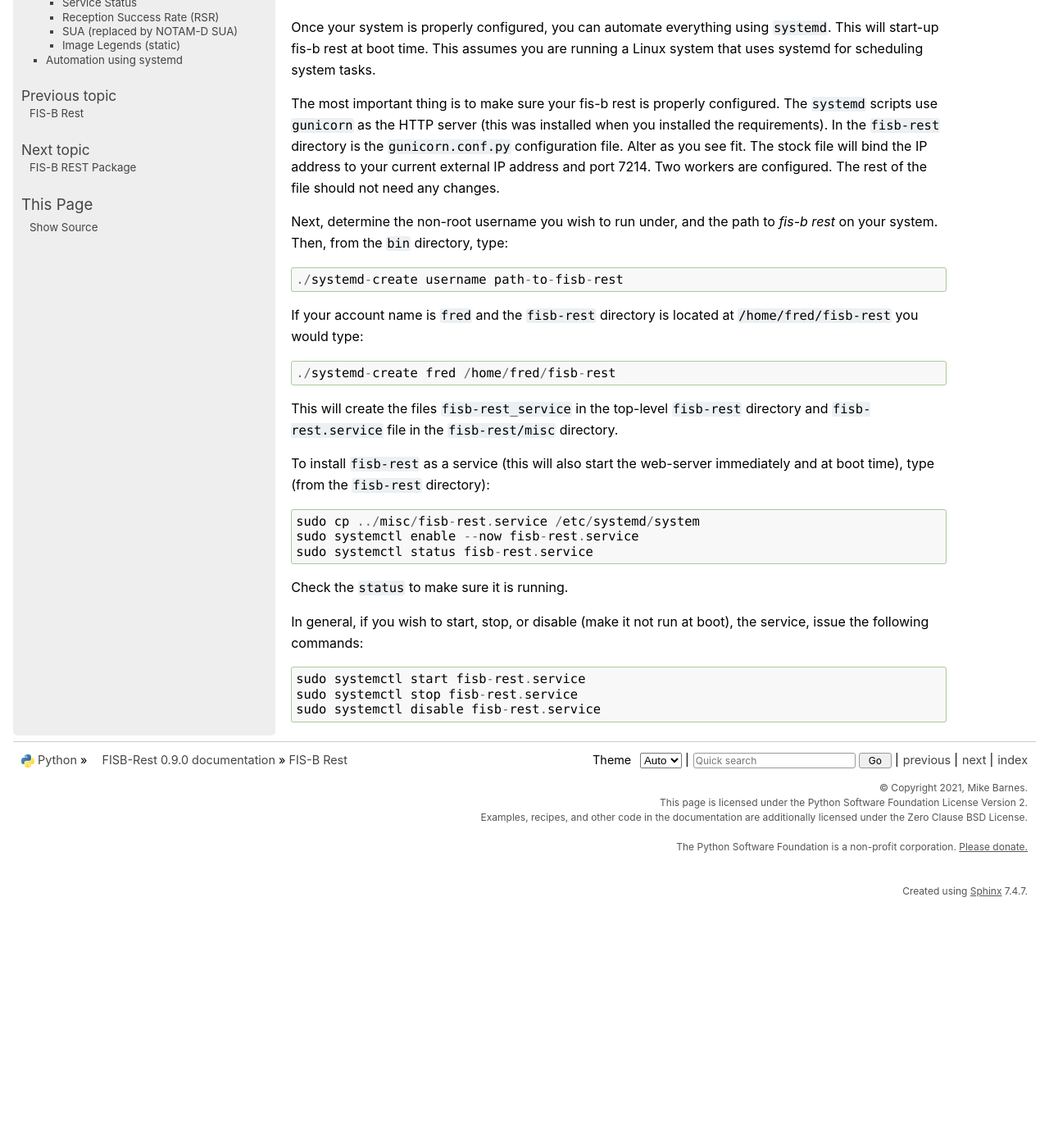
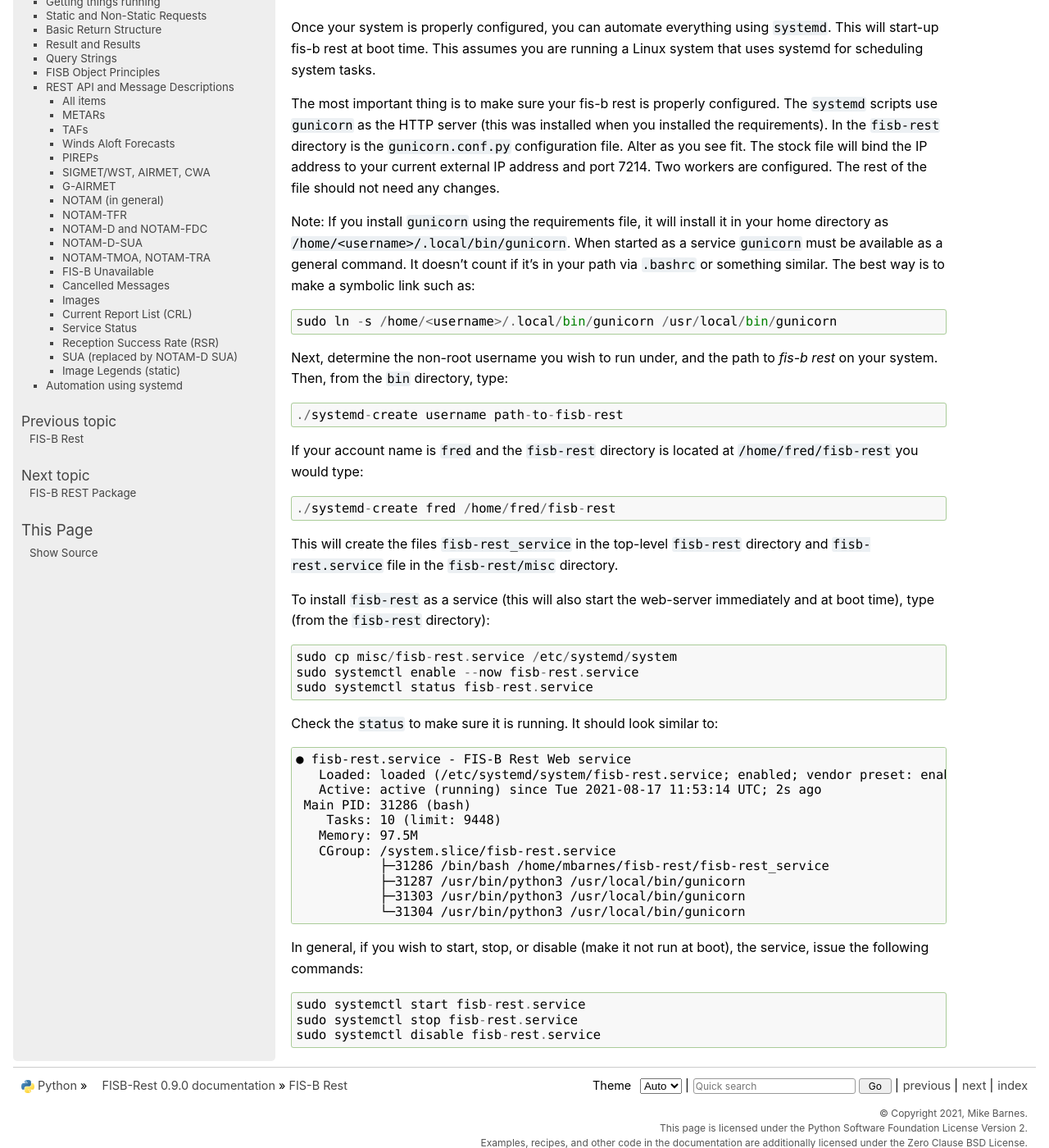
Before and after one commit to rand-projects/fisb-rest, a Sphinx documentation site: the page built from docs/source/document.rst, in a window 1280 px wide and 1400 px high, scrolled down 42790 px. Shown: the whole window at 82% size. Built offline with Sphinx 7.4.7, drawn with Linux system fonts in a browser that asks for light colours; before the commit the page ends 43895 px from its top, so only the background shows below that.

Commit message:
Minor tweaks to get systemd working.

```diff
--- a/docs/source/document.rst
+++ b/docs/source/document.rst
@@ -2278,6 +2278,14 @@ file. Alter as you see fit. The stock file will bind the  IP address to your cur
 external IP address and port 7214. Two workers are configured. The rest of the file
 should not need any changes.
 
+Note: If you install ``gunicorn`` using the requirements file, it will install it
+in your home directory as ``/home/<username>/.local/bin/gunicorn``. When started
+as a service ``gunicorn`` must be available as a general command. It doesn't count if
+it's in your path via ``.bashrc`` or something similar. The best way is to make a
+symbolic link such as: ::
+
+  sudo ln -s /home/<username>/.local/bin/gunicorn /usr/local/bin/gunicorn
+
 Next, determine the non-root username you wish to run under, and the path to
 `fis-b rest` on your system. Then, from the ``bin`` directory, type: ::
 
@@ -2295,11 +2303,24 @@ To install ``fisb-rest`` as a service (this will also start the web-server
 immediately and at boot time),
 type (from the ``fisb-rest`` directory): ::
 
-  sudo cp ../misc/fisb-rest.service /etc/systemd/system
+  sudo cp misc/fisb-rest.service /etc/systemd/system
   sudo systemctl enable --now fisb-rest.service
   sudo systemctl status fisb-rest.service
 
-Check the ``status`` to make sure it is running.
+Check the ``status`` to make sure it is running. It should look similar to: ::
+
+  ● fisb-rest.service - FIS-B Rest Web service
+     Loaded: loaded (/etc/systemd/system/fisb-rest.service; enabled; vendor preset: enabled)
+     Active: active (running) since Tue 2021-08-17 11:53:14 UTC; 2s ago
+   Main PID: 31286 (bash)
+      Tasks: 10 (limit: 9448)
+     Memory: 97.5M
+     CGroup: /system.slice/fisb-rest.service
+             ├─31286 /bin/bash /home/mbarnes/fisb-rest/fisb-rest_service
+             ├─31287 /usr/bin/python3 /usr/local/bin/gunicorn
+             ├─31303 /usr/bin/python3 /usr/local/bin/gunicorn
+             └─31304 /usr/bin/python3 /usr/local/bin/gunicorn
+
 
 In general, if you wish to start, stop, or disable (make it not run at boot),
 the service, issue the following commands: ::
```
Also changed, not shown: 2 other files.
